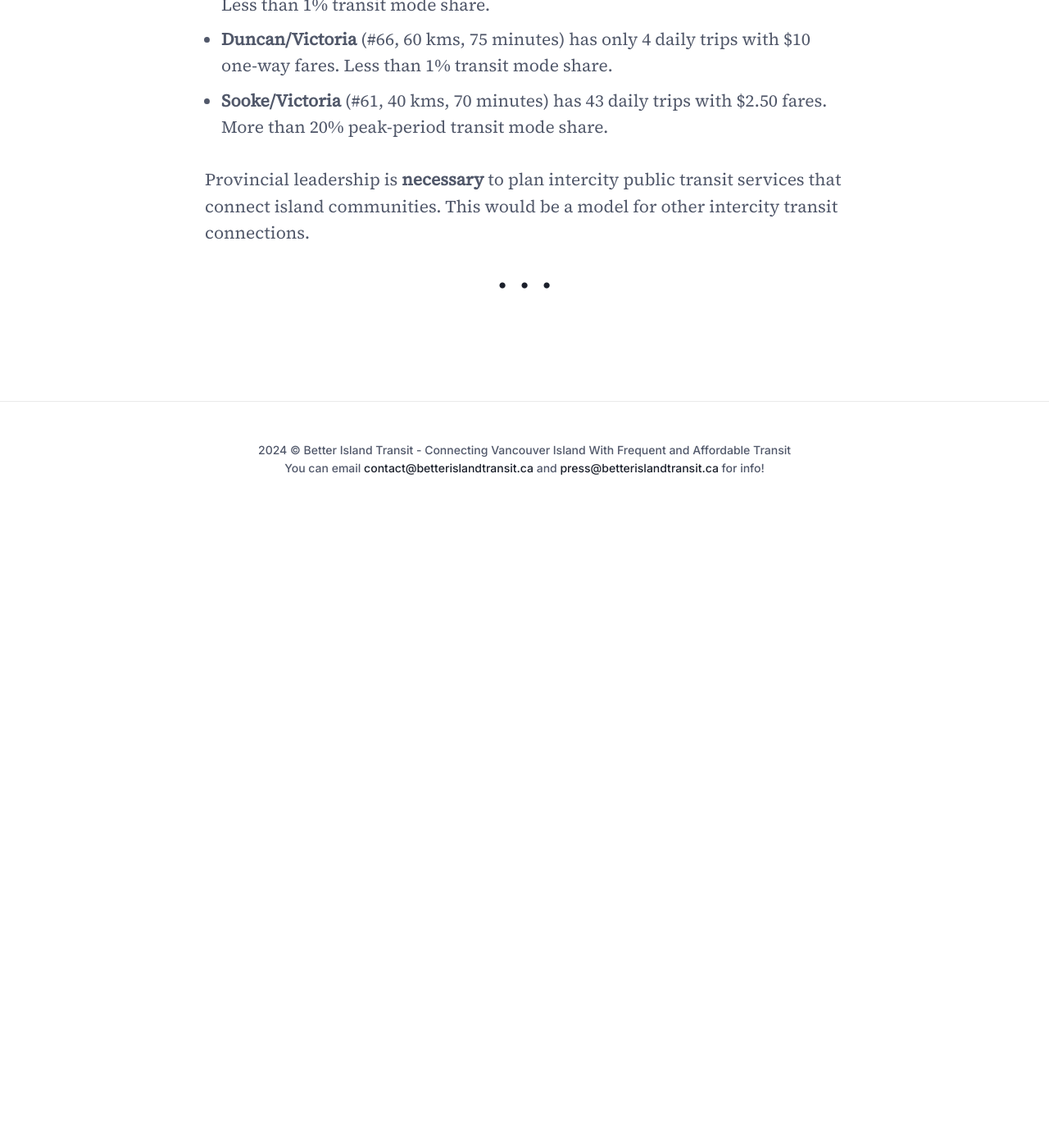
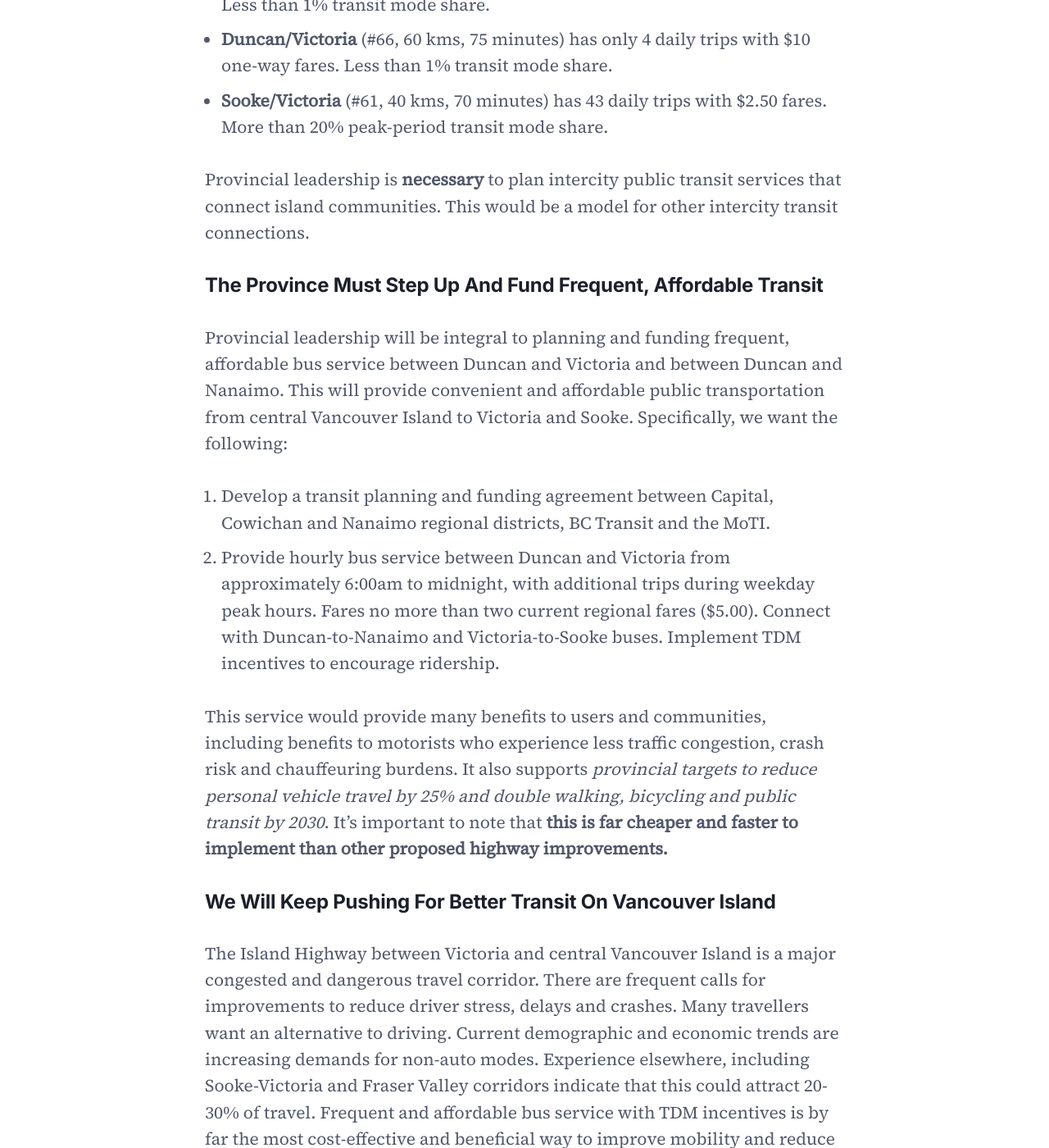
Before and after one commit to STNanaimo/better-island-transit, a Jekyll site: the page built from _pages/about.md, in a window 1280 px wide and 1400 px high, scrolled down 2017 px. Shown: the whole window at 82% size. Built offline with Jekyll 4.4.1, drawn with Linux system fonts in a browser that asks for light colours; before the commit the page ends 2647 px from its top, so only the background shows below that; some of the changed text lies outside the part shown.

Commit message:
Add details to about page

```diff
--- a/_pages/about.md
+++ b/_pages/about.md
@@ -29,4 +29,17 @@ Between central and south Vancouver Island, transit service is currently infrequ
 
 Provincial leadership is **necessary** to plan intercity public transit services that connect island communities. This would be a model for other intercity transit connections.
 
+### The Province Must Step Up And Fund Frequent, Affordable Transit
+
+Provincial leadership will be integral to planning and funding frequent, affordable bus service between Duncan and Victoria and between Duncan and Nanaimo. This will provide convenient and affordable public transportation from central Vancouver Island to Victoria and Sooke. Specifically, we want the following:
+
+1. Develop a transit planning and funding agreement between Capital, Cowichan and Nanaimo regional districts, BC Transit and the MoTI.
+2. Provide hourly bus service between Duncan and Victoria from approximately 6:00am to midnight, with additional trips during weekday peak hours. Fares no more than two current regional fares ($5.00). Connect with Duncan-to-Nanaimo and Victoria-to-Sooke buses. Implement TDM incentives to encourage ridership.
+
+This service would provide many benefits to users and communities, including benefits to motorists who experience less traffic congestion, crash risk and chauffeuring burdens. It also supports _provincial targets to reduce personal vehicle travel by 25% and double walking, bicycling and public transit by 2030_. It's important to note that **this is far cheaper and faster to implement than other proposed highway improvements.**
+
+### We Will Keep Pushing For Better Transit On Vancouver Island
+
+The Island Highway between Victoria and central Vancouver Island is a major congested and dangerous travel corridor. There are frequent calls for improvements to reduce driver stress, delays and crashes. Many travellers want an alternative to driving. Current demographic and economic trends are increasing demands for non-auto modes. Experience elsewhere, including Sooke-Victoria and Fraser Valley corridors indicate that this could attract 20-30% of travel. Frequent and affordable bus service with TDM incentives is by far the most cost-effective and beneficial way to improve mobility and reduce Island Highway traffic problems.
+
 ***
```
Also changed, not shown: other parts of _pages/about.md (+1 -1 lines).
